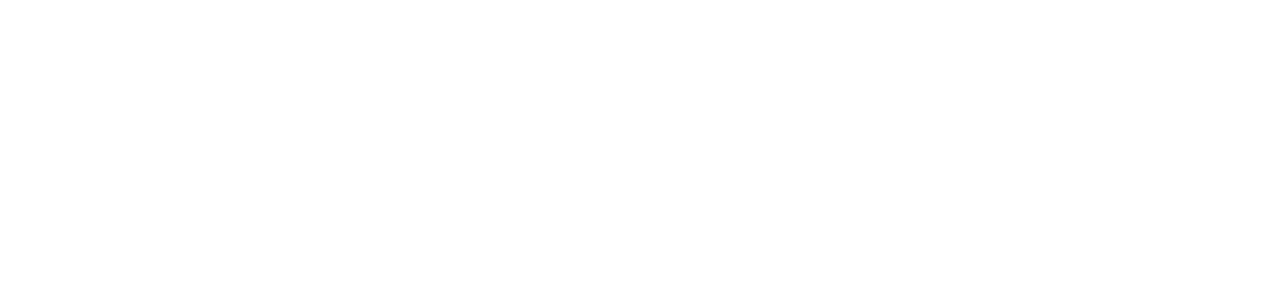
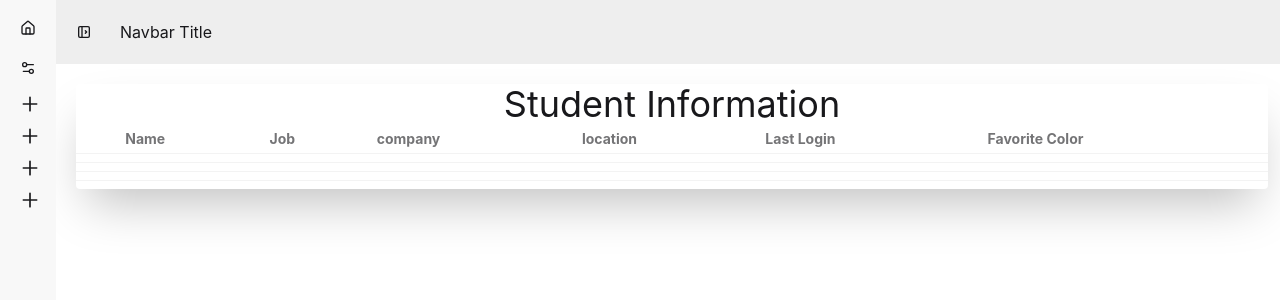
Before and after one commit to salararain/School-management-system, a React (Vite) app: page /studentinfo in a window 1280 px wide. Before the commit this address had no page. Shown: the top 300 px of the page. Built offline with nearby package versions, Linux system fonts and the light colour scheme.

Commit message:
add redx in students

```diff
--- a/package.json
+++ b/package.json
@@ -16,6 +16,7 @@
     "daisyui": "^5.5.19",
     "react": "^19.2.4",
     "react-dom": "^19.2.4",
+    "react-redux": "^9.2.0",
     "react-router-dom": "^7.14.0",
     "tailwindcss": "^4.2.2"
   },
--- a/src/App.jsx
+++ b/src/App.jsx
@@ -1,6 +1,6 @@
 import { Route, Routes } from "react-router-dom";
-import { AddNewStudent, Dashbord, Login , AddTeachers,AddSubjects} from "./pages";
-import Layout from "./components/layout"
+import { AddNewStudent, Dashbord, Login , AddTeachers,AddSubjects, StudentInfo} from "./pages";
+import Layout from "./components/Layout"
 
 function App() {
 
@@ -10,10 +10,11 @@
         <Routes>
            <Route path="/login" element={<Login/>}></Route>
           <Route path="/" element={<Layout/>}>
-          <Route path="/dashbord" element={<Dashbord/>}></Route>
-          <Route path="/addnewstudent" element={<AddNewStudent/>}></Route>
-          <Route path= "/addteachers" element={<AddTeachers/>}></Route>
-          <Route path= "/addsubjects" element={<AddSubjects/>}></Route>
+          <Route path="dashbord" element={<Dashbord/>}></Route>
+          <Route path="addnewstudent" element={<AddNewStudent/>}></Route>
+          <Route path="addteachers" element={<AddTeachers/>}></Route>
+          <Route path="addsubjects" element={<AddSubjects/>}></Route>
+          <Route path="studentinfo" element={<StudentInfo/>}></Route>
           </Route>
         </Routes>
     </>
--- a/src/components/Layout.jsx
+++ b/src/components/Layout.jsx
@@ -1,9 +1,9 @@
 
 import { Outlet } from "react-router-dom";
+import { Link } from "react-router-dom";
 
-
-const Layout = () =>{
-    return(
+const Layout = () => {
+  return (
     <div className="drawer lg:drawer-open">
       <input id="my-drawer-4" type="checkbox" className="drawer-toggle" />
       <div className="drawer-content">
@@ -43,6 +43,53 @@
                 <span className="is-drawer-close:hidden">Settings</span>
               </button>
             </li>
+            <li>
+              <Link to="/addnewstudent" className="flex items-center gap-2">
+
+                {/*  Add Students icon */}
+                <svg xmlns="http://www.w3.org/2000/svg" className="h-5 w-5"
+                  fill="none" viewBox="0 0 24 24" stroke="currentColor">
+                  <path strokeLinecap="round" strokeLinejoin="round" strokeWidth="2"
+                    d="M12 4v16m8-8H4" />
+                </svg>
+                <span className="is-drawer-close:hidden">Add Teachers</span>
+              </Link>
+            </li>
+            <li>
+              <Link to="/addteachers" className="flex items-center gap-2">
+                {/*  Teachers icon */}
+                <svg xmlns="http://www.w3.org/2000/svg" className="h-5 w-5"
+                  fill="none" viewBox="0 0 24 24" stroke="currentColor">
+                  <path strokeLinecap="round" strokeLinejoin="round" strokeWidth="2"
+                    d="M12 4v16m8-8H4" />
+                </svg>
+                <span className="is-drawer-close:hidden">Add Teachers</span>
+              </Link>
+
+            </li>
+                <li>
+              <Link to="/addsubjects" className="flex items-center gap-2">
+                {/* add Subject icon */}
+                <svg xmlns="http://www.w3.org/2000/svg" className="h-5 w-5"
+                  fill="none" viewBox="0 0 24 24" stroke="currentColor">
+                  <path strokeLinecap="round" strokeLinejoin="round" strokeWidth="2"
+                    d="M12 4v16m8-8H4" />
+                </svg>
+                <span className="is-drawer-close:hidden">Add Subjects</span>
+              </Link>
+            </li>
+                       <li>
+              <Link to="/studentinfo" className="flex items-center gap-2">
+                {/* Student Info icon */}
+                <svg xmlns="http://www.w3.org/2000/svg" className="h-5 w-5"
+                  fill="none" viewBox="0 0 24 24" stroke="currentColor">
+                  <path strokeLinecap="round" strokeLinejoin="round" strokeWidth="2"
+                    d="M12 4v16m8-8H4" />
+                </svg>
+                <span className="is-drawer-close:hidden">Student Info</span>
+              </Link>
+            </li>
+
           </ul>
         </div>
       </div>
--- a/src/main.jsx
+++ b/src/main.jsx
@@ -1,6 +1,8 @@
 import { StrictMode } from 'react'
 import { createRoot } from 'react-dom/client'
 import { BrowserRouter } from 'react-router-dom'
+import { Provider } from 'react-redux'
+import Store from './redux/store'
 import './style.css'
 import App from './App';
 
@@ -8,7 +10,9 @@
 createRoot(document.getElementById('root')).render(
   <StrictMode>
     <BrowserRouter>
+    <Provider store={Store}>
       <App />
+    </Provider>
     </BrowserRouter>
   </StrictMode>,
 )
--- a/src/pages/AddTeachers.jsx
+++ b/src/pages/AddTeachers.jsx
@@ -6,11 +6,6 @@
                 <fieldset className="fieldset  m-1  w-[270px]   max-[850px]:w-52 max-[650px]:w-48 max-[450px]:w-full">
                     <legend className="fieldset-legend text-left text-xl max-[850px]:text-base max-[650px]:text-sm max-[450px]:text-xl">Enter Your First Name:</legend>
                     <input type="text" className="input w-full " placeholder="Type here" />
-                </fieldset>
-                <fieldset className="fieldset  m-1 w-[270px] max-[850px]:w-52 max-[650px]:w-48 max-[450px]:w-full ">
-                    <legend className="fieldset-legend text-left text-xl max-[850px]:text-base max-[650px]:text-sm max-[450px]:text-xl">Enter Your Last Name:</legend>
-                    <input type="text" className="input w-full " placeholder="Type here" />
-
                 </fieldset>
                 <fieldset className="fieldset  m-1 w-[270px]  max-[850px]:w-52 max-[650px]:w-48 max-[450px]:w-full ">
                     <legend className="fieldset-legend text-left text-xl max-[850px]:text-base max-[650px]:text-sm max-[450px]:text-xl">Enter Your Date of Birth:</legend>
--- a/src/pages/Login.jsx
+++ b/src/pages/Login.jsx
@@ -16,9 +16,9 @@
                     {/* <p className="label">Optional</p> */}
                 </fieldset>
                 <button className="btn btn-primary w-full">Sign in</button>
-                <p className="text-sm text-gray-500 mt-2">
+                {/* <p className="text-sm text-gray-500 mt-2">
                     Don't have an account? <a href="./components/layout.jsx" className="text-blue-500 hover:underline">Sign up</a>
-                </p>
+                </p> */}
             </div>
         </div>
     )
--- /dev/null
+++ b/src/pages/StudentInfo.jsx
@@ -0,0 +1,66 @@
+
+
+import { useSelector } from "react-redux";
+const StudentInfo = () => {
+    const students = useSelector((state) => state.AddStudentreducer);
+    return (
+        <div className="w-[100%] h-[full]  shadow-2xl m-1 rounded">
+            <h1 className="text-center text-4xl">Student Information</h1>
+            <div className="overflow-x-auto">
+                <table className="table table-xs">
+                    <thead>
+                        <tr>
+                            <th></th>
+                            <th>Name</th>
+                            <th>Job</th>
+                            <th>company</th>
+                            <th>location</th>
+                            <th>Last Login</th>
+                            <th>Favorite Color</th>
+                        </tr>
+                    </thead>
+                    <tbody>
+                        <tr>
+                            <th></th>
+                            <td></td>
+                            <td></td>
+                            <td></td>
+                            <td></td>
+                            <td></td>
+                            <td></td>
+                        </tr>
+                        <tr>
+                            <th></th>
+                            <td></td>
+                            <td></td>
+                            <td></td>
+                            <td></td>
+                            <td></td>
+                            <td></td>
+                        </tr>
+                        <tr>
+                            <th></th>
+                            <td></td>
+                            <td></td>
+                            <td></td>
+                            <td></td>
+                            <td></td>
+                            <td></td>
+                        </tr>
+                        <tr>
+                            <th></th>
+                            <td></td>
+                            <td></td>
+                            <td></td>
+                            <td></td>
+                            <td></td>
+                            <td></td>
+                        </tr>
+
+                    </tbody>
+                </table>
+            </div>
+        </div>
+    )
+}
+export default StudentInfo;
--- a/src/pages/index.js
+++ b/src/pages/index.js
@@ -3,11 +3,13 @@
 import AddNewStudent from "./AddNewStudent";
 import AddTeachers from "./AddTeachers";
 import AddSubjects from "./AddSubjects";
+import StudentInfo from "./StudentInfo";
 
 export {
     Login,
     Dashbord,
     AddNewStudent,
+    StudentInfo,
     AddTeachers,
     AddSubjects
 }
--- /dev/null
+++ b/src/redux/slices/AddStudentSlice.js
@@ -0,0 +1,24 @@
+
+
+import { createSlice } from "@reduxjs/toolkit";
+
+const initialState = [];
+
+const AddStudentSlice = createSlice ({
+
+    name: "AddStudent",
+    initialState,
+    reducers:{
+        AddStudent: (state, payload) =>{
+            state.push(payload);
+            console.log(payload);
+
+        },
+        UpdateStudent:() =>{},
+        DeleteStudent: () =>{}
+    }
+});
+
+export const { AddStudent, UpdateStudent, DeleteStudent}= AddStudentSlice.actions;
+
+export default AddStudentSlice.reducer;
--- /dev/null
+++ b/src/redux/store.js
@@ -0,0 +1,10 @@
+
+import AddStudentreducer from "./slices/AddStudentSlice";
+import { configureStore } from "@reduxjs/toolkit";
+
+const Store = configureStore ({
+    reducer: {
+     AddStudentreducer
+    }
+});
+export default Store;
```
Also changed, not shown: src/pages/AddNewStudent.jsx (+51 -16 lines), 1 other file (tests, documents, lock files or other folders). Lines whose indentation alone changed are shown as unchanged.
